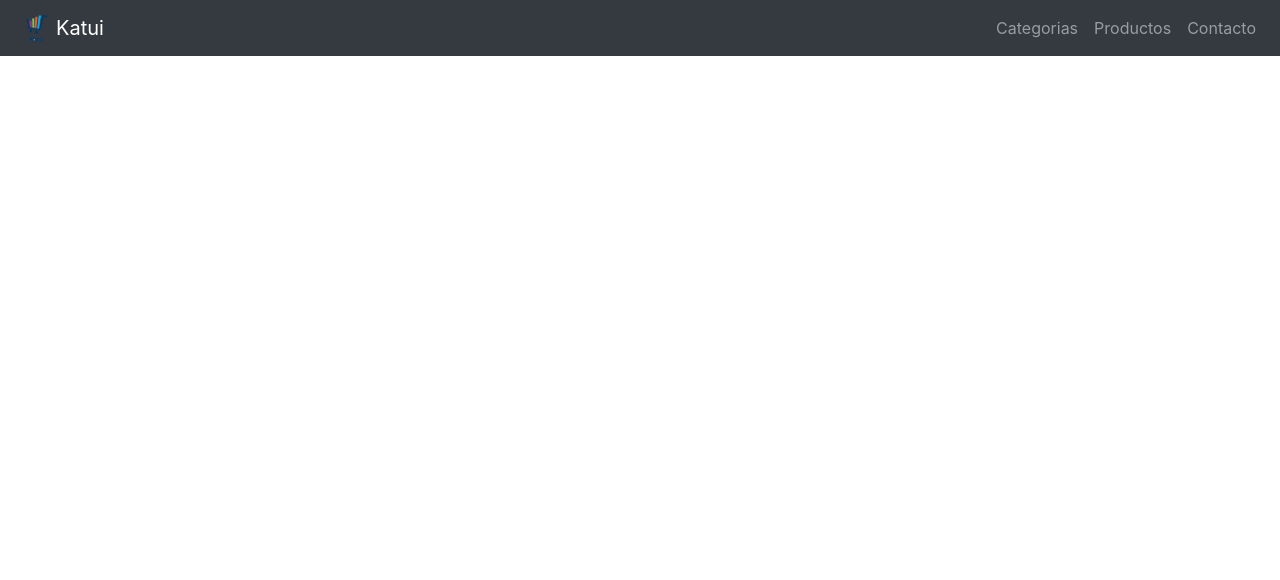
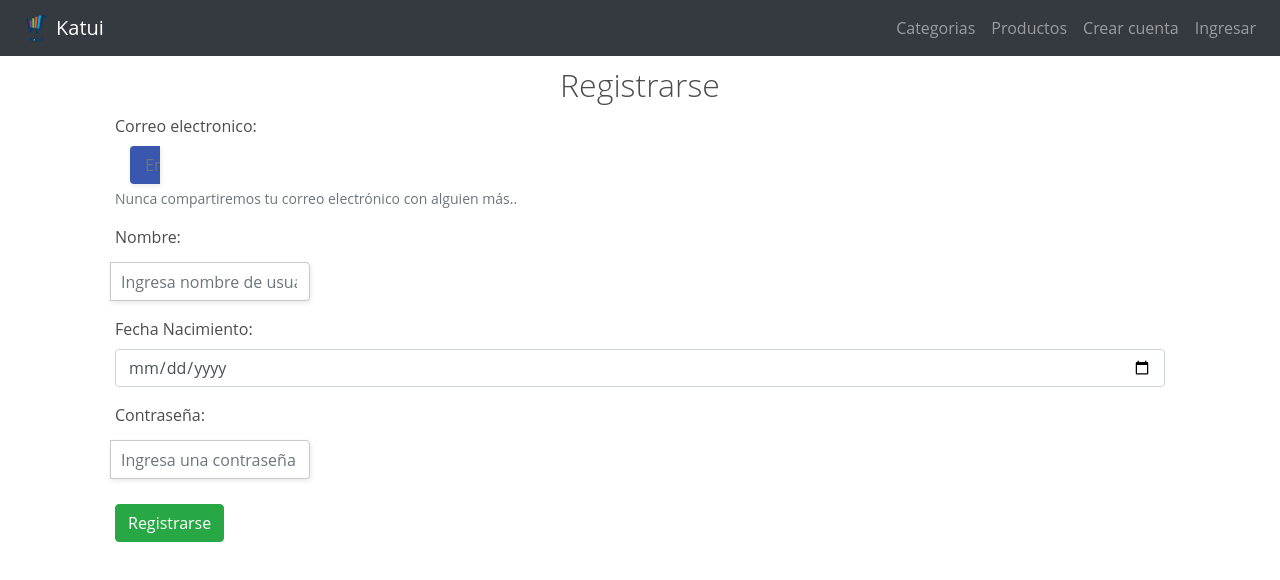
Before and after one commit to YuberRealpe/nuxt_decimo, a Nuxt app: page /usuario/crear in a window 1280 px wide. Shown: the top 580 px of the page. Built offline with nearby package versions, Linux system fonts and the light colour scheme.

Commit message:
Cambio  imagen y demas

```diff
--- a/components/navbar.vue
+++ b/components/navbar.vue
@@ -8,7 +8,9 @@
         <b-navbar-nav class="ml-auto">
           <b-nav-item href="/categorias">Categorias</b-nav-item>
           <b-nav-item href="/productos">Productos</b-nav-item>
-          <b-nav-item href="/contacto">Contacto</b-nav-item>
+          <b-nav-item href="/usuario/crear">Crear cuenta</b-nav-item>
+          <b-nav-item href="/usuario">Ingresar</b-nav-item>
+
         </b-navbar-nav>
       </b-collapse>
     </b-navbar>
--- a/pages/categorias/crear.vue
+++ b/pages/categorias/crear.vue
@@ -3,7 +3,7 @@
 
 
     <b-form id="categorias" @submit.prevent="guardarCategoria" >
-      <h1 class="text-center">Agregar producto nuevo</h1>
+      <h1 class="text-center">Agregar Categoria nueva</h1>
       <b-form-group id="items">
         <label for="nombre">Nombre</label>
         <b-form-input v-model="form.nombre" id="nombre" type="text" required placeholder="Ingrese nombre de categoria"></b-form-input>
--- a/pages/productos/crear.vue
+++ b/pages/productos/crear.vue
@@ -5,8 +5,10 @@
     <b-form id="product" @submit.prevent="guardarProducto" >
       <h1 class="text-center">Agregar producto nuevo</h1>
       <b-form-group id="items">
-        <label for="imagen">Imagen</label>
-        <b-form-file  accept=".jpg, .png, .jpeg" placeholder="Inserte imagen" name="imagen" id="imagen"></b-form-file>
+        <b-form-file
+        placeholder=" cargar imagen"
+        accept="image/"
+        v-model="imageProduct"/>
 
         <label for="nombre">Nombre</label>
         <b-form-input v-model="form.nombre" id="nombre" type="text" required placeholder="Ingrese nombre"></b-form-input>
@@ -16,6 +18,10 @@
 
         <label for="cantidad">Cantidad</label>
         <b-form-input v-model="form.cantidad" id="cantidad" type="number" required placeholder="Ingrese cantidad existente"></b-form-input>
+
+        <label label-for="categorias" label="categoria">Cantidad</label>
+        <b-form-select id="categorias" v-model="form.categoria" :options="categorias"></b-form-select>
+
       </b-form-group>
 
       <b-button type="submit" variant="primary" >Guardar</b-button>
@@ -34,13 +40,28 @@
 </template>
 
 <script>
-import {db} from '../../services/firebase'
+import {db,storage} from '../../services/firebase'
 
 export default {
+  asyncData(){
+    return db.collection('categorias').get().then(categoriasSnap =>{
+      let categorias = [];
 
+      categoriasSnap.forEach(value => {
+          categorias.push(value.data().nombre)
+      });
+
+      return{
+        categorias
+      }
+
+    })
+  },
   data(){
     return {
       msg: null,
+      guardando:false,
+      imageProduct:'',
       form:{
         nombre: '',
         cantidad:'',
@@ -50,6 +71,12 @@ export default {
   },
   methods: {
     guardarProducto(){
+      this.guardando = true
+      let imageRef = storage.child(this.imageProduct.name)
+
+      imageRef.put(this.imageProduct).then(async imageRes =>{
+
+        this.form.imagen = await imageRes.ref.getDownloadURL()
         db.collection("productos").add(this.form).then(res=>{
           this.$router,push({
             path: "/productos"
@@ -59,6 +86,8 @@ export default {
         this.msg = 'El producto se guardo correctamente!';
               this.$root.$emit("bv::show::modal", "hecho");
 
+
+      })
     }
   }
 };
--- /dev/null
+++ b/pages/usuario/crear.vue
@@ -0,0 +1,272 @@
+<template>
+ <div class="container">
+     <h1>Registrarse</h1>
+    <b-form  @submit="onSubmit" @reset="onReset">
+      <b-form-group
+        id="input-group-1"
+        label="Correo electronico:"
+        label-for="input-1"
+        description="Nunca compartiremos tu correo electrónico con alguien más.."
+      >
+        <b-form-input
+          id="input-1"
+          v-model="form.email"
+          type="email"
+          required
+          placeholder="Enter email"
+        ></b-form-input>
+      </b-form-group>
+
+      <b-form-group id="input-group-2" label="Nombre:" label-for="input-2">
+        <b-form-input
+          id="input-2"
+          v-model="form.nombre"
+          required
+          placeholder="Ingresa nombre de usuario"
+        ></b-form-input>
+      </b-form-group>
+      <b-form-group id="input-group-3" label="Fecha Nacimiento:" label-for="input-3">
+        <b-form-input
+          id="input-3"
+          type='date'
+          v-model="form.fecha"
+          required
+          placeholder="Ingresa fecha de nacimiento"
+        ></b-form-input>
+      </b-form-group>
+      <b-form-group id="input-group-4" label="Contraseña:" label-for="input-4">
+        <b-form-input
+          id="input-4"
+          type='password'
+          v-model="form.password"
+          required
+          placeholder="Ingresa una contraseña mayor a 8 caracteres"
+        ></b-form-input>
+      </b-form-group>
+
+      <b-button type="submit" variant="success">Registrarse</b-button>
+    </b-form>
+
+  </div>
+</template>
+
+<script>
+  export default {
+    data() {
+      return {
+        form: {
+          email: '',
+          nombre: '',
+          password: '',
+          fecha: '',
+        },
+
+      }
+    },
+    methods: {
+      onSubmit(evt) {
+        evt.preventDefault()
+        alert(JSON.stringify(this.form))
+      },
+      onReset(evt) {
+        evt.preventDefault()
+        // Reset our form values
+        this.form.email = ''
+        this.form.nombre = ''
+        this.form.date = ''
+        this.form.password = ''
+
+      }
+    }
+  }
+</script>
+<style>
+body, div, dl, dt, dd, ul, ol, li, h1, h2, h3, h4, h5, h6,
+pre, form, fieldset, input, textarea, p, blockquote, th, td {
+  padding:0;
+  margin:0;}
+
+fieldset, img {border:0}
+
+ol, ul, li {list-style:none}
+
+:focus {outline:none}
+
+body,
+input,
+textarea,
+select {
+  font-family: 'Open Sans', sans-serif;
+  font-size: 16px;
+  color: #4c4c4c;
+}
+
+p {
+  font-size: 12px;
+  width: 150px;
+  display: inline-block;
+  margin-left: 18px;
+}
+h1 {
+  font-size: 32px;
+  font-weight: 300;
+  color: #4c4c4c;
+  text-align: center;
+  padding-top: 10px;
+  margin-bottom: 10px;
+}
+
+html{
+  background-color: #ffffff;
+}
+
+.testbox {
+  margin: 20px auto;
+  width: 343px;
+  height: 464px;
+  -webkit-border-radius: 8px/7px;
+  -moz-border-radius: 8px/7px;
+  border-radius: 8px/7px;
+  background-color: #ebebeb;
+  -webkit-box-shadow: 1px 2px 5px rgba(0,0,0,.31);
+  -moz-box-shadow: 1px 2px 5px rgba(0,0,0,.31);
+  box-shadow: 1px 2px 5px rgba(0,0,0,.31);
+  border: solid 1px #cbc9c9;
+}
+
+input[type=radio] {
+  visibility: hidden;
+}
+
+form{
+  margin: 0 30px;
+}
+
+label.radio {
+	cursor: pointer;
+  text-indent: 35px;
+  overflow: visible;
+  display: inline-block;
+  position: relative;
+  margin-bottom: 15px;
+}
+
+label.radio:before {
+  background: #3a57af;
+  content:'';
+  position: absolute;
+  top:2px;
+  left: 0;
+  width: 20px;
+  height: 20px;
+  border-radius: 100%;
+}
+
+label.radio:after {
+	opacity: 0;
+	content: '';
+	position: absolute;
+	width: 0.5em;
+	height: 0.25em;
+	background: transparent;
+	top: 7.5px;
+	left: 4.5px;
+	border: 3px solid #ffffff;
+	border-top: none;
+	border-right: none;
+
+	-webkit-transform: rotate(-45deg);
+	-moz-transform: rotate(-45deg);
+	-o-transform: rotate(-45deg);
+	-ms-transform: rotate(-45deg);
+	transform: rotate(-45deg);
+}
+
+input[type=radio]:checked + label:after {
+	opacity: 1;
+}
+
+hr{
+  color: #a9a9a9;
+  opacity: 0.3;
+}
+
+input[type=text],input[type=password]{
+  width: 200px;
+  height: 39px;
+  -webkit-border-radius: 0px 4px 4px 0px/5px 5px 4px 4px;
+  -moz-border-radius: 0px 4px 4px 0px/0px 0px 4px 4px;
+  border-radius: 0px 4px 4px 0px/5px 5px 4px 4px;
+  background-color: #fff;
+  -webkit-box-shadow: 1px 2px 5px rgba(0,0,0,.09);
+  -moz-box-shadow: 1px 2px 5px rgba(0,0,0,.09);
+  box-shadow: 1px 2px 5px rgba(0,0,0,.09);
+  border: solid 1px #cbc9c9;
+  margin-left: -5px;
+  margin-top: 13px;
+  padding-left: 10px;
+}
+
+input[type=password]{
+  margin-bottom: 25px;
+}
+
+#input-1 {
+  display: inline-block;
+  width: 30px;
+  background-color: #3a57af;
+  padding: 8px 0px 8px 15px;
+  margin-left: 15px;
+  -webkit-border-radius: 4px 0px 0px 4px;
+  -moz-border-radius: 4px 0px 0px 4px;
+  border-radius: 4px 0px 0px 4px;
+  color: white;
+  -webkit-box-shadow: 1px 2px 5px rgba(0,0,0,.09);
+  -moz-box-shadow: 1px 2px 5px rgba(0,0,0,.09);
+  box-shadow: 1px 2px 5px rgba(0,0,0,.09);
+  border: solid 0px #cbc9c9;
+}
+
+.gender {
+  margin-left: 30px;
+  margin-bottom: 30px;
+}
+
+.accounttype{
+  margin-left: 8px;
+  margin-top: 20px;
+}
+
+a.button {
+  font-size: 14px;
+  font-weight: 600;
+  color: white;
+  padding: 6px 25px 0px 20px;
+  margin: 10px 8px 20px 0px;
+  display: inline-block;
+  float: right;
+  text-decoration: none;
+  width: 50px; height: 27px;
+  -webkit-border-radius: 5px;
+  -moz-border-radius: 5px;
+  border-radius: 5px;
+  background-color: #3a57af;
+  -webkit-box-shadow: 0 3px rgba(58,87,175,.75);
+  -moz-box-shadow: 0 3px rgba(58,87,175,.75);
+  box-shadow: 0 3px rgba(58,87,175,.75);
+  transition: all 0.1s linear 0s;
+  top: 0px;
+  position: relative;
+}
+
+a.button:hover {
+  top: 3px;
+  background-color:#2e458b;
+  -webkit-box-shadow: none;
+  -moz-box-shadow: none;
+  box-shadow: none;
+
+}
+
+
+</style>
--- /dev/null
+++ b/pages/usuario/index.vue
@@ -0,0 +1,3 @@
+<template>
+
+</template>
--- a/services/firebase.js
+++ b/services/firebase.js
@@ -1,4 +1,6 @@
 import firebase, {firestore} from 'firebase'
+import 'firebase/storage'
+
 var config = {
     apiKey: "AIzaSyCeGgJP6bHWm7SMKkq0vcB0dZILvFJCg4M",
     authDomain: "mytenda-f8a93.firebaseapp.com",
@@ -12,8 +14,9 @@ var config = {
   }
 
   const db = firebase.firestore()
+  const storage = firebase.storage().ref()
 
   export default firebase
   export{
-      db
+      db,storage
   }
```
Also changed, not shown: 7 other files (tests, documents, lock files or other folders). Lines whose indentation alone changed are shown as unchanged.
